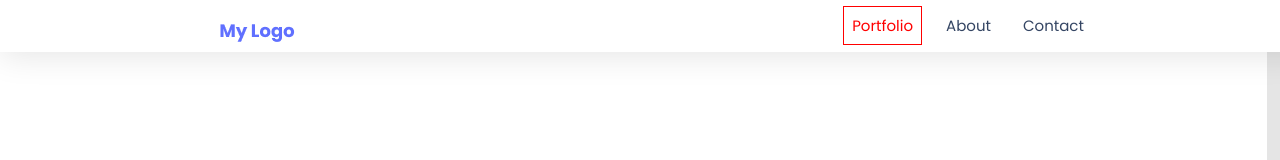
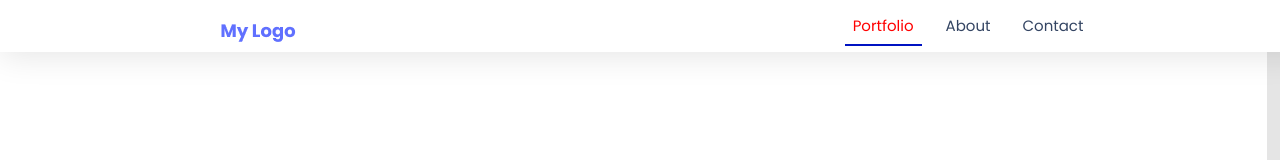
Before and after one commit to Balikuddembe/Personal-Portfolio, a website: page index.html in a window 1280 px wide. In both pictures the pointer is over the link "Portfolio". Shown: the top 160 px of the page. Drawn offline with Linux system fonts and the light colour scheme.

Commit message:
Modified index.css

```diff
--- a/index.css
+++ b/index.css
@@ -107,8 +107,8 @@
 
   .internal-link a:hover {
     color: red;
-    border: 0.5px solid;
     background-color: #fff;
+    border-bottom: 2px solid #0013c2;
   }
 
   .home-title {
```
